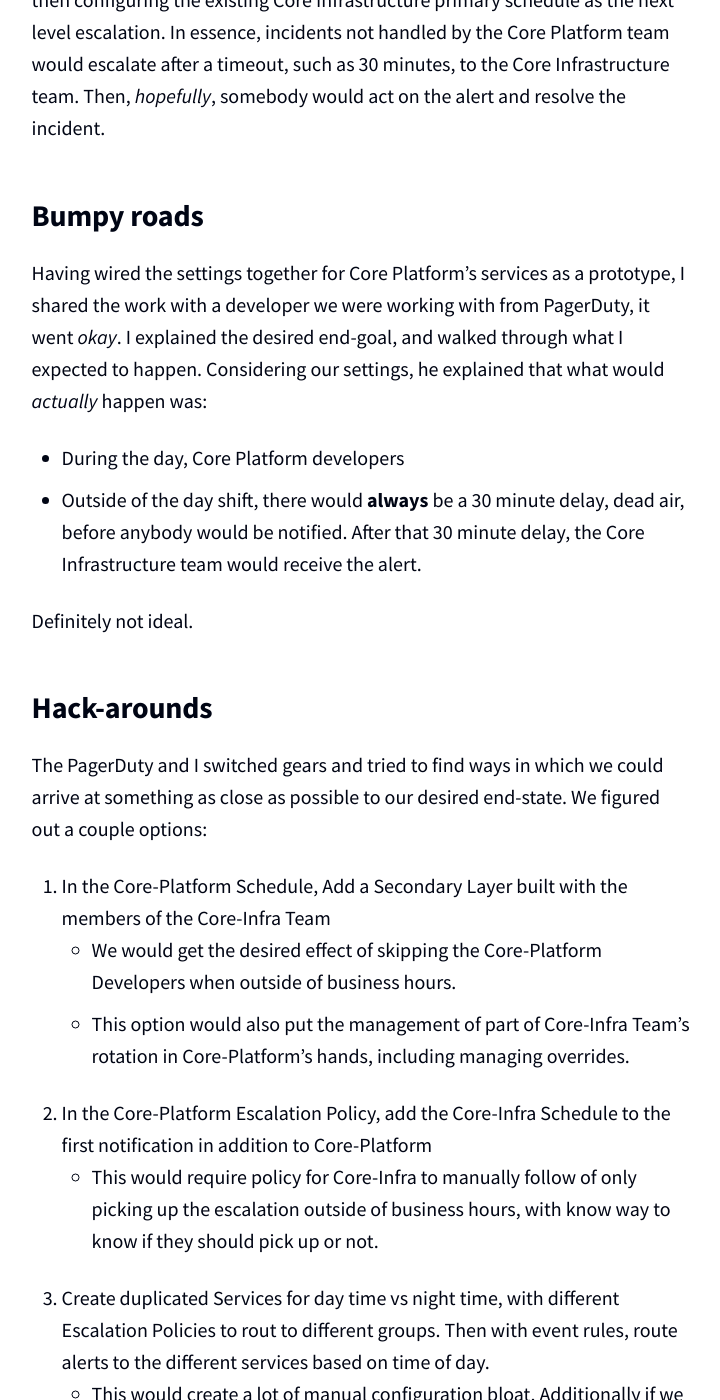
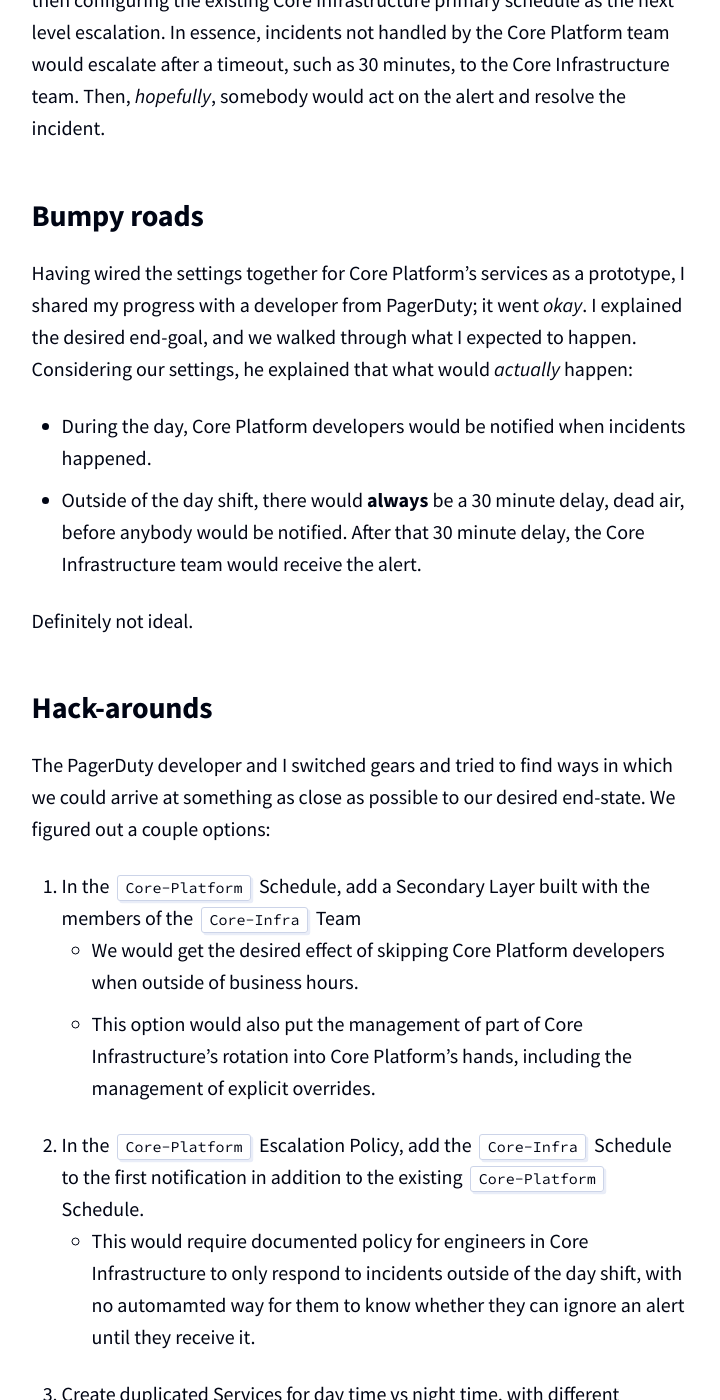
Before and after one commit to scribd/scribd.github.io, a Jekyll site: the page built from _posts/2019-12-03-managing-pagerduty-rotations.md, in a window 1280 px wide and 1400 px high, scrolled down 1312 px. Shown: the whole window, without its empty margins (342-1062 px from the left). Built offline with Jekyll 4.4.1, drawn with Linux system fonts in a browser that asks for light colours; some of the changed text lies outside the part shown.

```diff
--- a/_data/authors.yml
+++ b/_data/authors.yml
@@ -51,3 +51,6 @@
 
 ugi:
   name: Ugi Kutluoglu
+
+hamiltonh:
+  name: Hamilton Hord
--- a/_posts/2019-12-03-managing-pagerduty-rotations.md
+++ b/_posts/2019-12-03-managing-pagerduty-rotations.md
@@ -32,10 +32,10 @@
 ## Trying it out
 
 Getting everyone on board with the day/night shifts was the easy part,
-implementing the shifts in PagerDuty turned out far more difficult. TO begin, I created the
-`Core-Platform` schedule, adding all of the team members. The schedule
-was built using Pagerduty's "Restrict On-Call Times" in order to restrict the
-schedule's activation, limiting it to 7:00-17:00 PST.
+implementing the shifts in PagerDuty turned out far more difficult. To begin, I
+created the `Core-Platform` schedule, adding all of the team members. The
+schedule was built using Pagerduty's "Restrict On-Call Times" in order to
+restrict the schedule's activation, limiting it to 7:00-17:00 PST.
 
 Next I created an "Escalation Policy" with Core Platform as the first level,
 and then configuring the existing Core Infrastructure primary schedule as the
@@ -48,12 +48,13 @@
 ## Bumpy roads
 
 Having wired the settings together for Core Platform's services as a prototype,
-I shared the work with a developer we were working with from PagerDuty, it went
-_okay_. I explained the desired end-goal, and walked through what I expected to
+I shared my progress with a developer from PagerDuty; it went
+_okay_. I explained the desired end-goal, and we walked through what I expected to
 happen. Considering our settings, he explained that what would _actually_
-happen was:
+happen:
 
-* During the day, Core Platform developers
+* During the day, Core Platform developers would be notified when incidents
+  happened.
 * Outside of the day shift, there would **always** be a 30 minute delay, dead
   air, before anybody would be notified. After that 30 minute delay, the Core
   Infrastructure team would receive the alert.
@@ -63,20 +64,22 @@
 
 ## Hack-arounds
 
-The PagerDuty and I switched gears and tried to find ways in which we could
-arrive at something as close as possible to our desired end-state. We figured
-out a couple options:
+The PagerDuty developer and I switched gears and tried to find ways in which we
+could arrive at something as close as possible to our desired end-state. We
+figured out a couple options:
 
 
-1. In the Core-Platform Schedule, Add a Secondary Layer built with the members of the Core-Infra Team
-    * We would get the desired effect of skipping the Core-Platform
-Developers when outside of business hours.
-    * This option would also put the management of part of Core-Infra Team's
-rotation in Core-Platform's hands, including managing overrides.
-1. In the Core-Platform Escalation Policy, add the Core-Infra Schedule to the first notification in addition to Core-Platform
-    * This would require policy for Core-Infra to manually follow of only
-      picking up the escalation outside of business hours, with know way to
-      know if they should pick up or not.
+1. In the `Core-Platform` Schedule, add a Secondary Layer built with the
+   members of the `Core-Infra` Team
+    * We would get the desired effect of skipping Core Platform developers when outside of business hours.
+    * This option would also put the management of part of Core
+      Infrastructure's rotation into Core Platform's hands, including the
+      management of explicit overrides.
+1. In the `Core-Platform` Escalation Policy, add the `Core-Infra` Schedule to
+   the first notification in addition to the existing `Core-Platform` Schedule.
+    * This would require documented policy for engineers in Core Infrastructure
+      to only respond to incidents outside of the day shift, with no automamted
+      way for them to know whether they can ignore an alert until they receive it.
 1. Create duplicated Services for day time vs night time, with different
    Escalation Policies to rout to different groups. Then with event rules,
    route alerts to the different services based on time of day.
```
